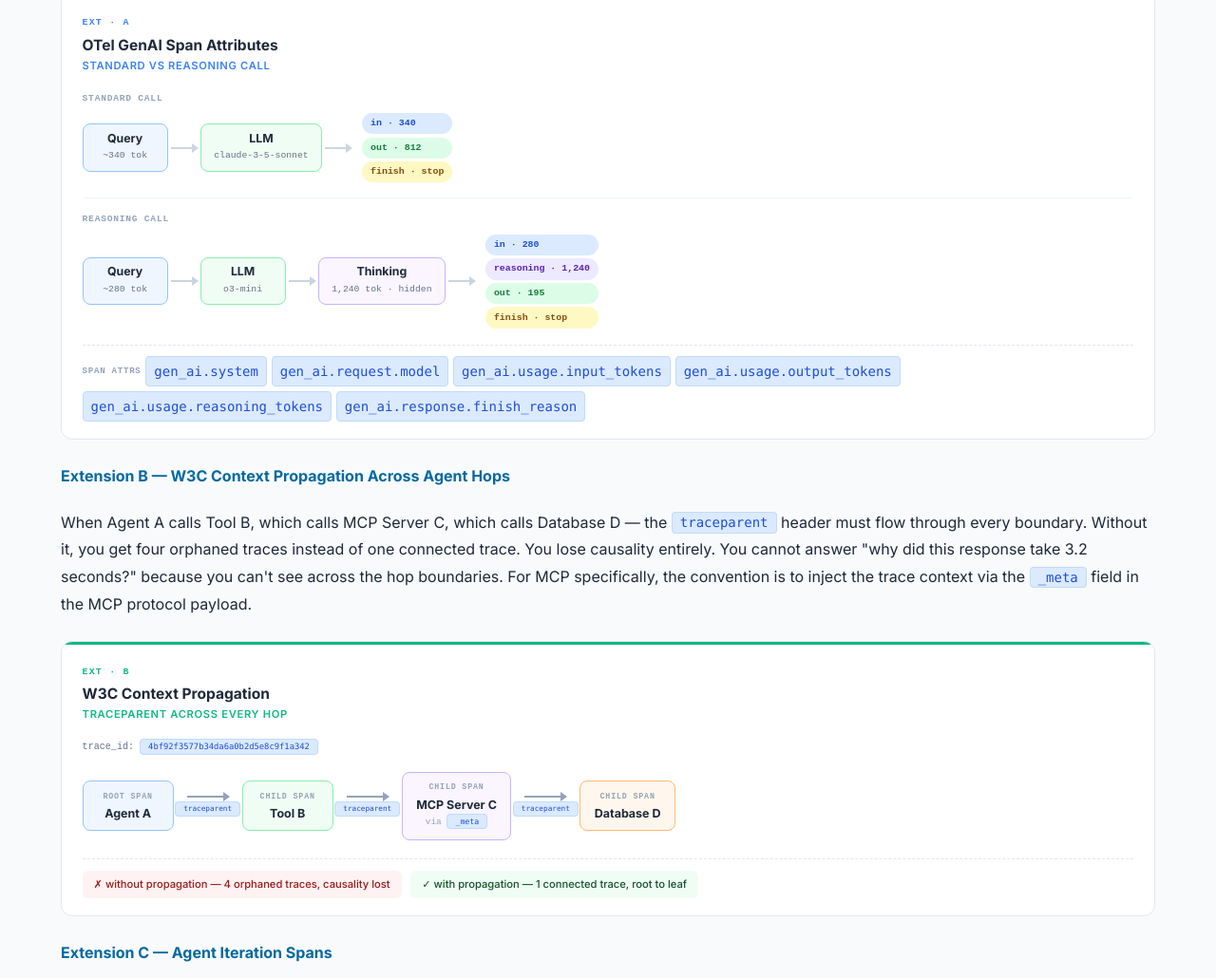
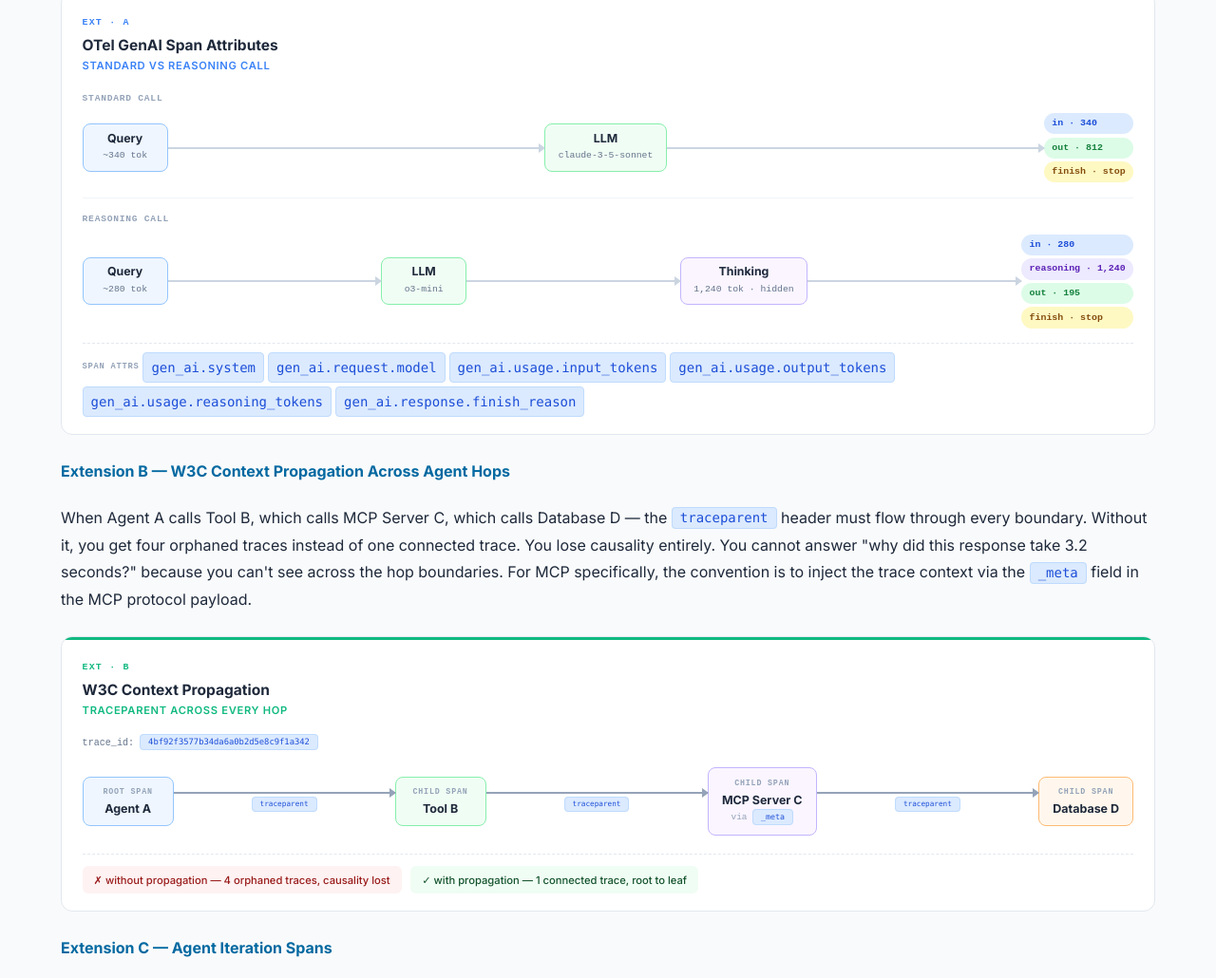
Before and after one commit to fullstackfusions/fullstackfusions, a website: page blog/posts/2026-03-18-importance-of-llm-observability/index.html in a window 1280 px wide. Shown: the part 2015-3045 px from the top of the page at 95% size. Drawn offline with nearby package versions, Linux system fonts and the light colour scheme.

Commit message:
blog:importance of llm observability

```diff
--- a/blog/posts/2026-03-18-importance-of-llm-observability/index.html
+++ b/blog/posts/2026-03-18-importance-of-llm-observability/index.html
@@ -162,13 +162,13 @@ html.dark .lens-card-points li code{background:#0f172a;color:#cbd5e1;}
 .fd-card-sub{font-size:0.7rem;font-weight:600;color:var(--fd-accent,#3b82f6);text-transform:uppercase;letter-spacing:0.06em;margin-bottom:1rem;}
 .fd-flow-section{margin-bottom:0;}
 .fd-flow-label{font-size:0.6rem;font-weight:700;text-transform:uppercase;letter-spacing:0.08em;color:#94a3b8;font-family:ui-monospace,monospace;margin-bottom:0.45rem;}
-.fd-flow-rail{display:flex;align-items:center;overflow-x:auto;padding-bottom:0.1rem;gap:0;}
+.fd-flow-rail{display:flex;align-items:center;overflow-x:auto;padding-bottom:0.1rem;}
 .fd-fnode{border-radius:8px;padding:0.45rem 0.85rem;text-align:center;min-width:90px;border:1.5px solid transparent;flex-shrink:0;}
 .fd-fn-title{font-size:0.77rem;font-weight:700;color:#1e293b;line-height:1.2;}
 .fd-fn-meta{font-size:0.61rem;color:#64748b;margin-top:0.12rem;font-family:ui-monospace,monospace;white-space:nowrap;}
-.fd-farrow{width:28px;height:2px;background:#cbd5e1;position:relative;flex-shrink:0;margin:0 3px;}
+.fd-farrow{flex:1;min-width:24px;height:2px;background:#cbd5e1;position:relative;}
 .fd-farrow::after{content:"";position:absolute;right:-1px;top:-4px;border-top:5px solid transparent;border-bottom:5px solid transparent;border-left:7px solid #cbd5e1;}
-.fd-fchips{display:flex;flex-direction:column;gap:0.2rem;flex-shrink:0;margin-left:8px;}
+.fd-fchips{display:flex;flex-direction:column;gap:0.2rem;flex-shrink:0;}
 .fd-chip{font-size:0.62rem;font-weight:600;padding:0.14rem 0.55rem;border-radius:999px;font-family:ui-monospace,monospace;white-space:nowrap;}
 .fd-row-divider{height:1px;background:#f1f5f9;margin:0.85rem 0;}
 .fd-fnode-blue{background:#eff6ff;border-color:#93c5fd;}
@@ -181,9 +181,9 @@ html.dark .lens-card-points li code{background:#0f172a;color:#cbd5e1;}
 .fd-chip-purple{background:#ede9fe;color:#5b21b6;}
 .fd-chip-red{background:#fee2e2;color:#991b1b;}
 .fd-chip-orange{background:#ffedd5;color:#9a3412;}
-.fd-attr-strip{display:flex;flex-wrap:wrap;align-items:center;gap:0.3rem;margin-top:1rem;padding-top:0.7rem;border-top:1px dashed #e2e8f0;}
-.fd-attr-label{font-size:0.57rem;font-weight:700;color:#94a3b8;text-transform:uppercase;letter-spacing:0.08em;font-family:ui-monospace,monospace;}
-.fd-attr-strip code{font-size:0.63rem;background:#f8fafc;border:1px solid #e2e8f0;padding:0.1rem 0.35rem;border-radius:4px;color:#334155;font-family:ui-monospace,monospace;}
+.fd-attr-strip{display:flex;flex-wrap:wrap;align-items:center;gap:0.25rem;margin-top:0.85rem;padding-top:0.6rem;border-top:1px dashed #e2e8f0;}
+.fd-attr-label{font-size:0.55rem;font-weight:700;color:#94a3b8;text-transform:uppercase;letter-spacing:0.08em;font-family:ui-monospace,monospace;}
+.fd-attr-strip code{font-size:0.58rem;background:#f8fafc;border:1px solid #e2e8f0;padding:0.08rem 0.28rem;border-radius:3px;color:#475569;font-family:ui-monospace,monospace;}
 .fd-trace-id{font-size:0.63rem;color:#64748b;font-family:ui-monospace,monospace;margin-bottom:1rem;}
 .fd-trace-id code{color:var(--fd-accent,#3b82f6);font-size:0.63rem;}
 .fd-hop-rail{display:flex;align-items:center;overflow-x:auto;padding-bottom:0.2rem;}
@@ -196,8 +196,8 @@ html.dark .lens-card-points li code{background:#0f172a;color:#cbd5e1;}
 .fd-hop-tool{background:#f0fdf4;border-color:#86efac;}
 .fd-hop-mcp{background:#faf5ff;border-color:#c4b5fd;}
 .fd-hop-db{background:#fff7ed;border-color:#fdba74;}
-.fd-hop-conn{display:flex;flex-direction:column;align-items:center;flex-shrink:0;padding:0 0.1rem;}
-.fd-hop-line{width:44px;height:2px;background:#94a3b8;position:relative;margin-bottom:0.18rem;}
+.fd-hop-conn{display:flex;flex-direction:column;align-items:center;flex:1;min-width:40px;}
+.fd-hop-line{width:100%;height:2px;background:#94a3b8;position:relative;margin-bottom:0.18rem;}
 .fd-hop-line::after{content:"";position:absolute;right:-1px;top:-4px;border-top:5px solid transparent;border-bottom:5px solid transparent;border-left:7px solid #94a3b8;}
 .fd-hop-tp{font-size:0.55rem;white-space:nowrap;}
 .fd-hop-tp code{font-size:0.55rem;color:var(--fd-accent,#3b82f6);background:#eff6ff;padding:0.05rem 0.2rem;border-radius:3px;font-family:ui-monospace,monospace;}
```
Also changed, not shown: _posts/2026-03-18-importance-of-llm-observability.md (+8 -8 lines).
